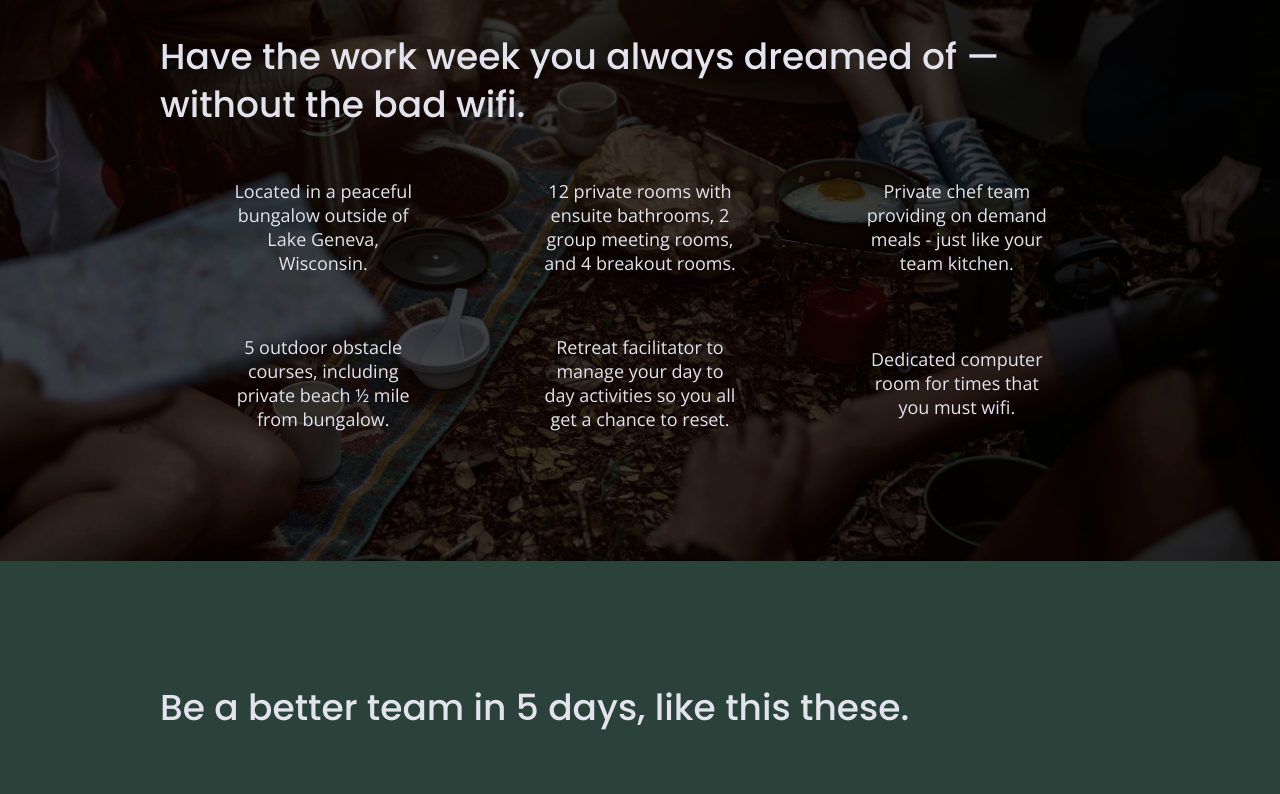
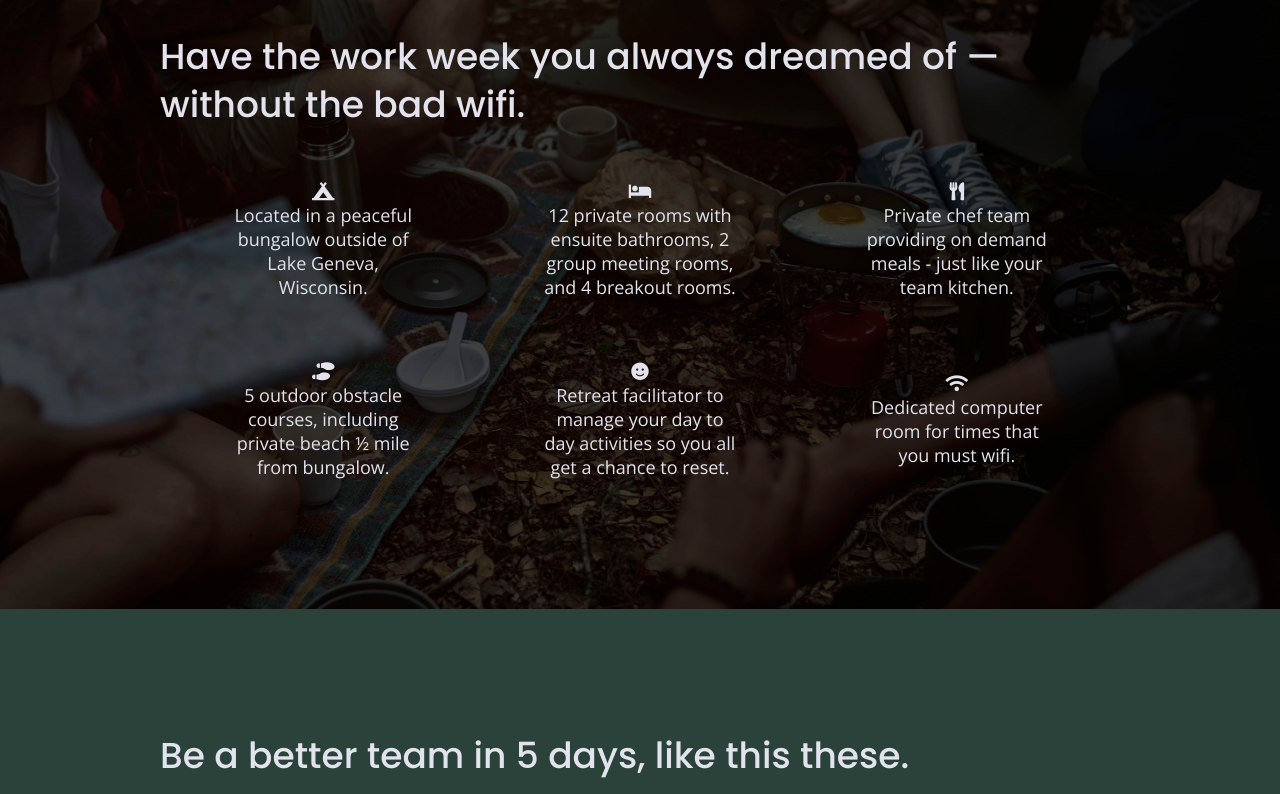
Before and after one commit to amrebch/unplugged-retreat, a website built with Parcel: page index.html in a window 1280 px wide. Shown: the part 1099-1893 px from the top of the page. Built offline with nearby package versions, Linux system fonts and the light colour scheme.

Commit message:
Added font icon to the head of each page and added the 6 features icon on the homepage

```diff
--- a/index.html
+++ b/index.html
@@ -18,6 +18,8 @@
 
   <!-- Google Fonts -->
   <link href="https://fonts.googleapis.com/css?family=Open+Sans:400,700|Poppins:500,700" rel="stylesheet">
+  <link rel="stylesheet" href="https://use.fontawesome.com/releases/v5.5.0/css/all.css"
+    integrity="sha384-B4dIYHKNBt8Bc12p+WXckhzcICo0wtJAoU8YZTY5qE0Id1GSseTk6S+L3BlXeVIU" crossorigin="anonymous">
 </head>
 
 <body>
@@ -66,6 +68,7 @@
         <div class="features-items">
           <article>
             <p class="fontawesome-icon">
+              <i class="fas fa-campground"></i>
             </p>
             <p class="features-item-description">
               Located in a peaceful bungalow outside of Lake Geneva, Wisconsin.
@@ -73,6 +76,7 @@
           </article>
           <article>
             <p class="fontawesome-icon">
+              <i class="fas fa-bed"></i>
             </p>
             <p class="features-item-description">
               12 private rooms with ensuite bathrooms, 2 group meeting rooms, and 4 breakout rooms.
@@ -80,6 +84,7 @@
           </article>
           <article>
             <p class="fontawesome-icon">
+              <i class="fas fa-utensils"></i>
             </p>
             <p class="features-item-description">
               Private chef team providing on demand meals - just like your team kitchen.
@@ -87,6 +92,7 @@
           </article>
           <article>
             <p class="fontawesome-icon">
+              <i class="fas fa-shoe-prints"></i>
             </p>
             <p class="features-item-description">
               5 outdoor obstacle courses, including private beach ½ mile from bungalow.
@@ -94,6 +100,7 @@
           </article>
           <article>
             <p class="fontawesome-icon">
+              <i class="fas fa-smile"></i>
             </p>
             <p class="features-item-description">
               Retreat facilitator to manage your day to day activities so you all get a chance to reset.
@@ -101,6 +108,7 @@
           </article>
           <article>
             <p class="fontawesome-icon">
+              <i class="fas fa-wifi"></i>
             </p>
             <p class="features-item-description">
               Dedicated computer room for times that you must wifi.
```
Also changed, not shown: about/index.html (+2 -0 lines), faq/index.html (+2 -0 lines).
